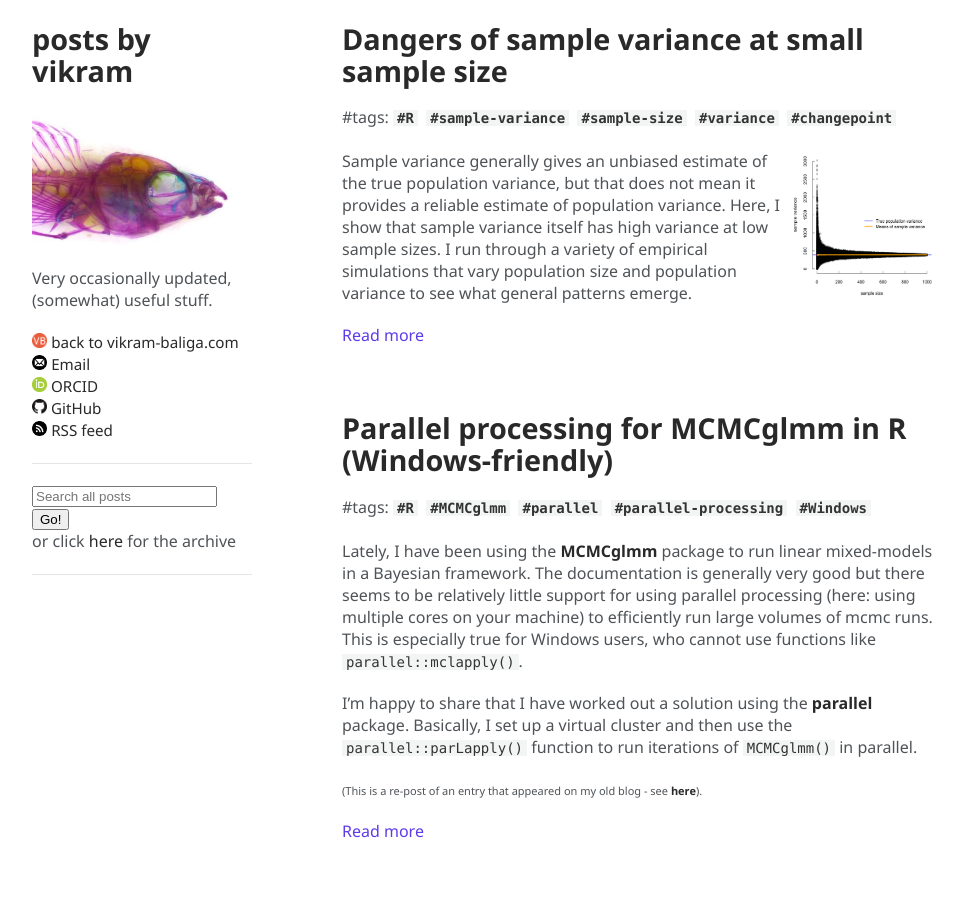
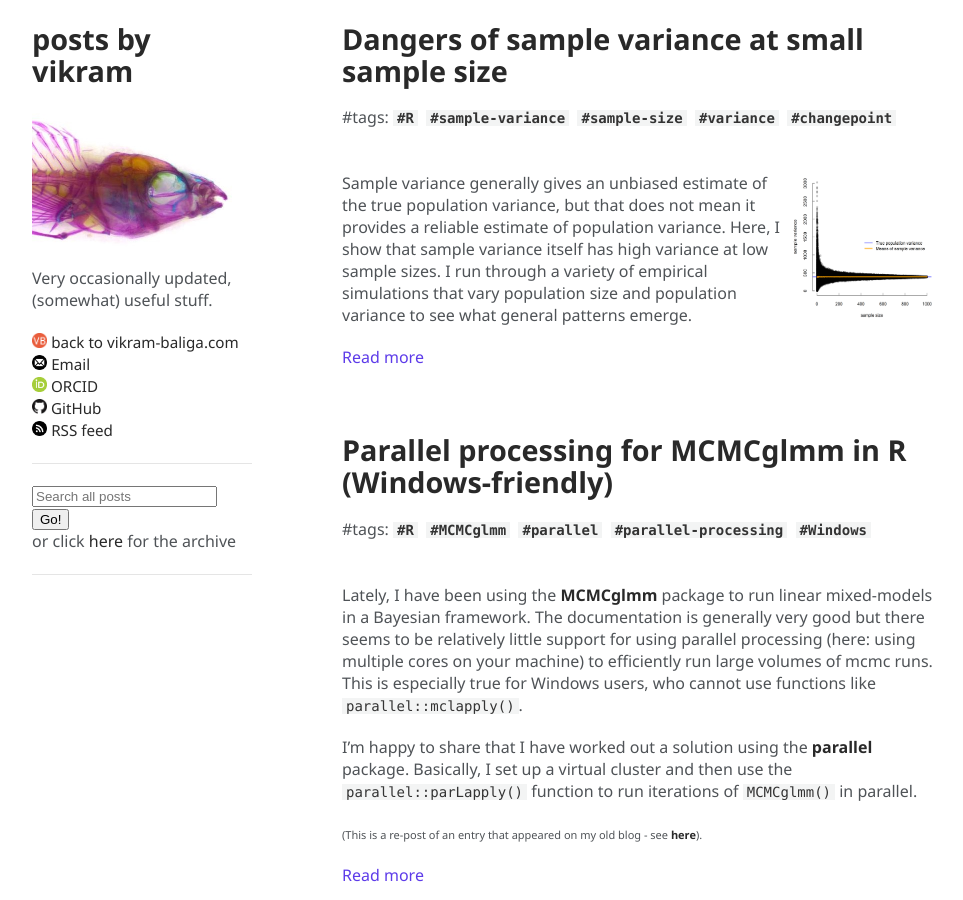
Before and after one commit to vbaliga/vbaliga.github.io, a Jekyll site: the page built from index.html, in a window 1280 px wide and 900 px high. Shown: the whole window, without its empty margins (153-1116 px from the left). Built offline with Jekyll 4.4.1, drawn with Linux system fonts in a browser that asks for light colours; a script that is not in the unit is left out.

Commit message:
Update index.html

```diff
--- a/index.html
+++ b/index.html
@@ -9,12 +9,12 @@ layout: default
       <h1><a href="{{ site.baseurl }}{{ post.url }}">{{ post.title }}</a></h1>
 
       <div class="entry">
-        <span font-weight=400>#tags:
+        <div class="tagzz">#tags:
           {% for tag in post.tags %}
             {% capture tag_name %}{{ tag }}{% endcapture %}
             <a href="/tag/{{ tag_name }}"><code class="highligher-rouge font-weight=400"><nobr>#{{ tag_name }}</nobr></code>&nbsp;</a>
           {% endfor %}
-        </span>
+        </div>
         <br>
         <br>
         {{ post.excerpt }}
```
